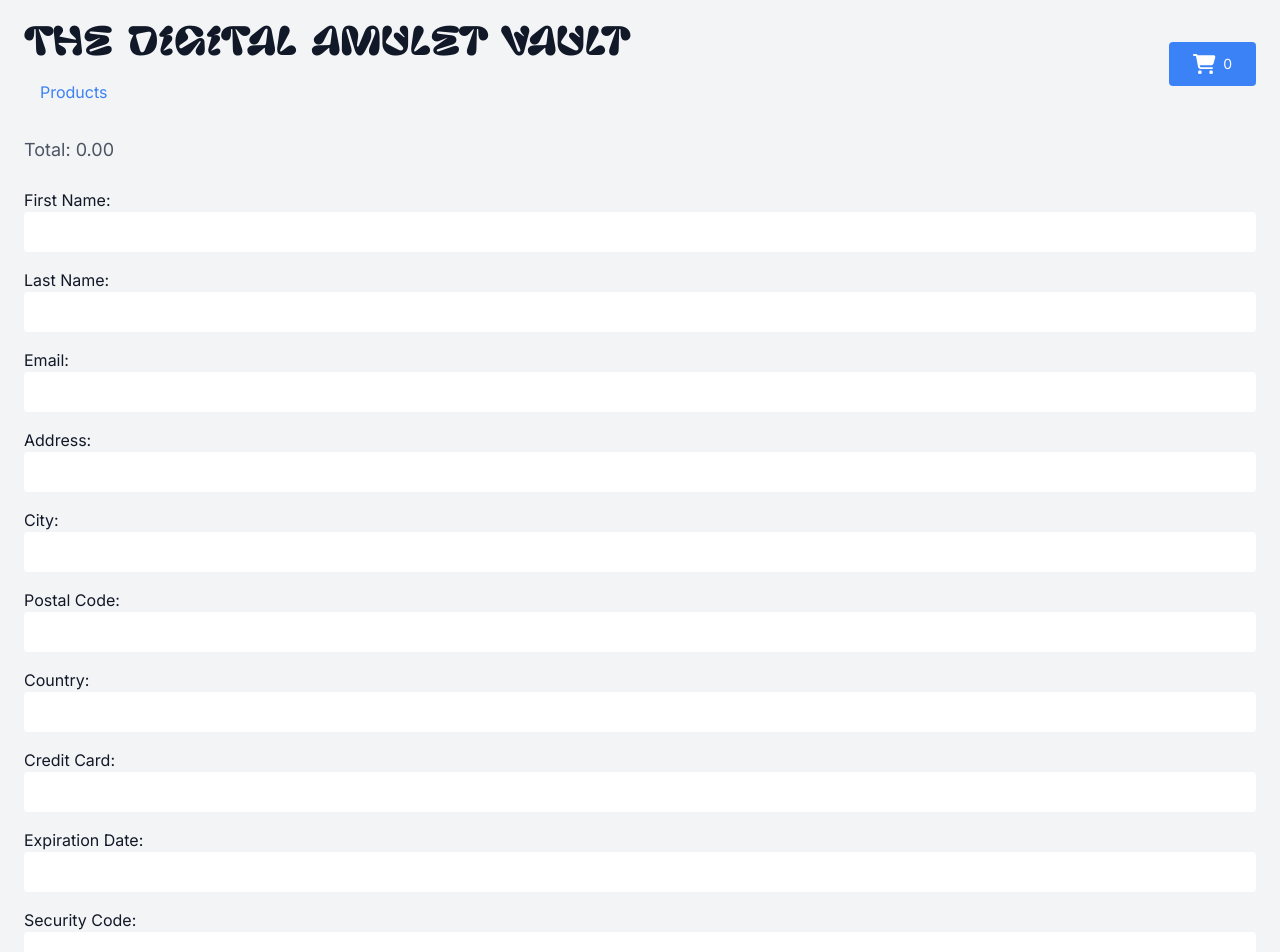
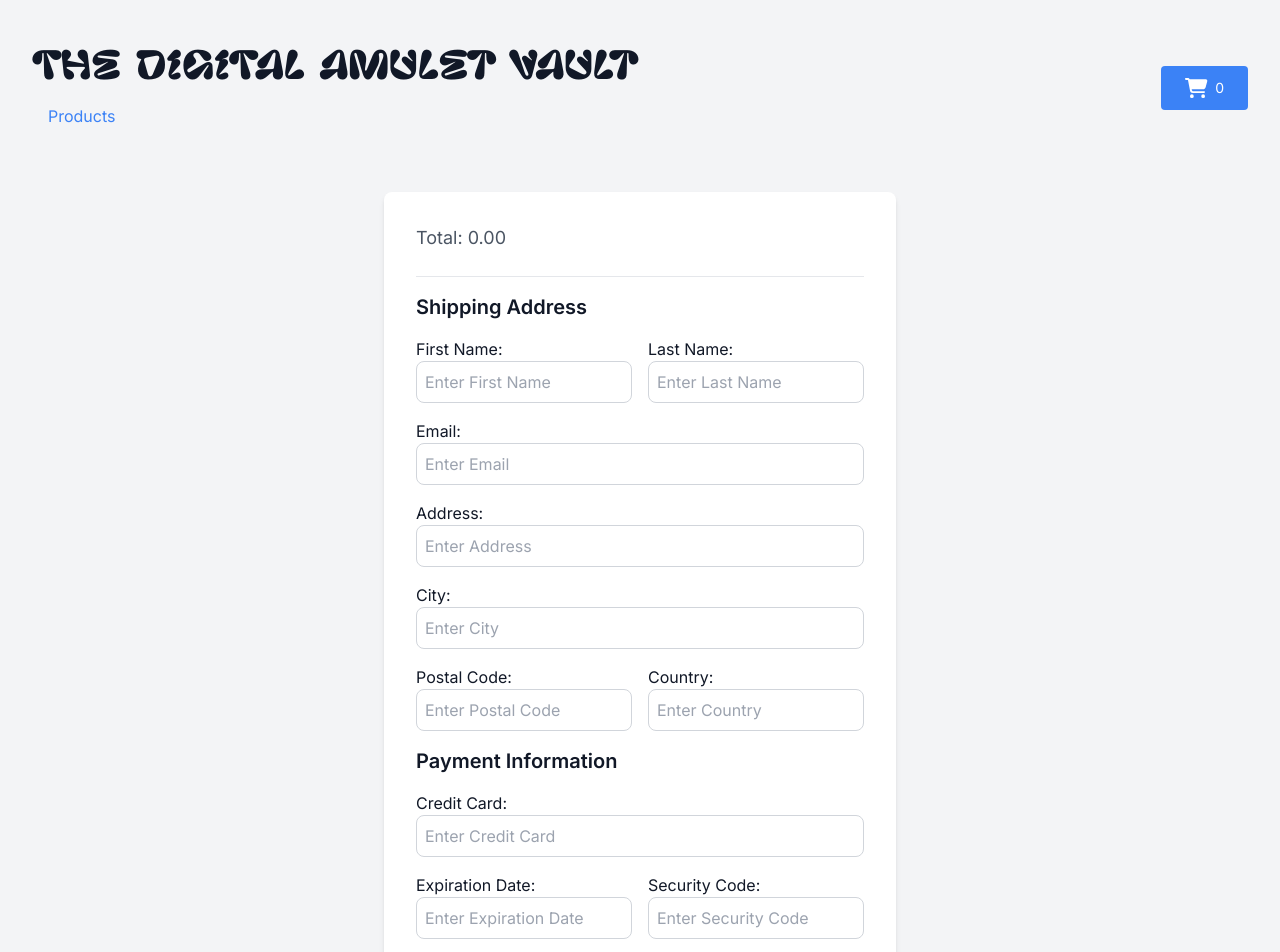
Before and after one commit to alexaldearroyo/digitalamuletvault, a Next.js app: page /checkout in a window 1280 px wide. Shown: the top 952 px of the page. Built offline with nearby package versions, Linux system fonts and the light colour scheme.

Commit message:
Improve overall Checkout Page design

```diff
--- a/src/app/checkout/page.js
+++ b/src/app/checkout/page.js
@@ -67,12 +67,19 @@ const CheckoutPage = () => {
     .toFixed(2);
 
   return (
-    <div className="container mx-auto p-6">
+    <div className="min-h-screen py-6 sm:py-12">
+      <div className="max-w-screen-xl mx-auto px-4 sm:px-6 lg:px-8">
         <Header />
-      <main className="mt-8">
+      </div>
+      <div className="flex items-start justify-center mt-0 sm:mt-2">
+        <main className="mt-8 w-full max-w-lg bg-white rounded-lg shadow-md">
+          <div className="p-4 sm:p-6 lg:p-8">
             <p className="text-lg text-gray-600 mb-6">Total: {totalPrice}</p>
+            <hr className="my-4" /> {/* Separator line */}
+            <form onSubmit={handleSubmit} className="space-y-4">
+              <h2 className="text-xl font-semibold">Shipping Address</h2>
 
-        <form onSubmit={handleSubmit} className="space-y-4">
+              <div className="grid grid-cols-2 gap-4">
                 <div>
                   <label>
                     First Name:
@@ -80,9 +87,10 @@ const CheckoutPage = () => {
                       type="text"
                       name="firstName"
                       value={firstName}
+                      placeholder="Enter First Name"
                       data-test-id="checkout-first-name"
                       onChange={handleChange}
-                className="border-gray-300 rounded p-2 w-full"
+                      className="border border-gray-300 rounded-lg p-2 w-full"
                     />
                   </label>
                 </div>
@@ -94,11 +102,13 @@ const CheckoutPage = () => {
                       type="text"
                       name="lastName"
                       value={lastName}
+                      placeholder="Enter Last Name"
                       data-test-id="checkout-last-name"
                       onChange={handleChange}
-                className="border-gray-300 rounded p-2 w-full"
+                      className="border border-gray-300 rounded-lg p-2 w-full"
                     />
                   </label>
+                </div>
               </div>
 
               <div>
@@ -108,9 +118,10 @@ const CheckoutPage = () => {
                     type="email"
                     name="email"
                     value={email}
+                    placeholder="Enter Email"
                     data-test-id="checkout-email"
                     onChange={handleChange}
-                className="border-gray-300 rounded p-2 w-full"
+                    className="border border-gray-300 rounded-lg p-2 w-full"
                   />
                 </label>
               </div>
@@ -122,9 +133,10 @@ const CheckoutPage = () => {
                     type="text"
                     name="address"
                     value={address}
+                    placeholder="Enter Address"
                     data-test-id="checkout-address"
                     onChange={handleChange}
-                className="border-gray-300 rounded p-2 w-full"
+                    className="border border-gray-300 rounded-lg p-2 w-full"
                   />
                 </label>
               </div>
@@ -136,13 +148,15 @@ const CheckoutPage = () => {
                     type="text"
                     name="city"
                     value={city}
+                    placeholder="Enter City"
                     data-test-id="checkout-city"
                     onChange={handleChange}
-                className="border-gray-300 rounded p-2 w-full"
+                    className="border border-gray-300 rounded-lg p-2 w-full"
                   />
                 </label>
               </div>
 
+              <div className="grid grid-cols-2 gap-4">
                 <div>
                   <label>
                     Postal Code:
@@ -150,9 +164,10 @@ const CheckoutPage = () => {
                       type="text"
                       name="postalCode"
                       value={postalCode}
+                      placeholder="Enter Postal Code"
                       data-test-id="checkout-postal-code"
                       onChange={handleChange}
-                className="border-gray-300 rounded p-2 w-full"
+                      className="border border-gray-300 rounded-lg p-2 w-full"
                     />
                   </label>
                 </div>
@@ -164,12 +179,16 @@ const CheckoutPage = () => {
                       type="text"
                       name="country"
                       value={country}
+                      placeholder="Enter Country"
                       data-test-id="checkout-country"
                       onChange={handleChange}
-                className="border-gray-300 rounded p-2 w-full"
+                      className="border border-gray-300 rounded-lg p-2 w-full"
                     />
                   </label>
                 </div>
+              </div>
+
+              <h2 className="text-xl font-semibold">Payment Information</h2>
 
               <div>
                 <label>
@@ -178,13 +197,15 @@ const CheckoutPage = () => {
                     type="text"
                     name="creditCard"
                     value={creditCard}
+                    placeholder="Enter Credit Card"
                     data-test-id="checkout-credit-card"
                     onChange={handleChange}
-                className="border-gray-300 rounded p-2 w-full"
+                    className="border border-gray-300 rounded-lg p-2 w-full"
                   />
                 </label>
               </div>
 
+              <div className="grid grid-cols-2 gap-4 mb-8">
                 <div>
                   <label>
                     Expiration Date:
@@ -192,9 +213,10 @@ const CheckoutPage = () => {
                       type="text"
                       name="expirationDate"
                       value={expirationDate}
+                      placeholder="Enter Expiration Date"
                       data-test-id="checkout-expiration-date"
                       onChange={handleChange}
-                className="border-gray-300 rounded p-2 w-full"
+                      className="border border-gray-300 rounded-lg p-2 w-full"
                     />
                   </label>
                 </div>
@@ -206,32 +228,36 @@ const CheckoutPage = () => {
                       type="text"
                       name="securityCode"
                       value={securityCode}
+                      placeholder="Enter Security Code"
                       data-test-id="checkout-security-code"
                       onChange={handleChange}
-                className="border-gray-300 rounded p-2 w-full"
+                      className="border border-gray-300 rounded-lg p-2 w-full"
                     />
                   </label>
+                </div>
               </div>
 
               {error && <p className="text-red-500">{error}</p>}
 
-          <div>
+              <div className="flex justify-center space-x-4 pt-5 pb-4">
                 <button
                   type="submit"
                   data-test-id="checkout-confirm-order"
-              className="bg-blue-500 text-white px-6 py-3 rounded hover:bg-blue-600 transition duration-300"
+                  className="bg-blue-500 text-white px-6 py-3 rounded-lg hover:bg-blue-600 transition duration-300"
                 >
                   Confirm Order
                 </button>
-          </div>
-        </form>
 
                 <Link href="/">
-          <span className="inline-block bg-blue-500 text-white px-6 py-3 rounded mt-4 hover:bg-blue-600 transition duration-300">
+                  <span className="inline-block bg-blue-500 text-white px-6 py-3 rounded-lg hover:bg-blue-600 transition duration-300">
                     Continue Shopping
                   </span>
                 </Link>
+              </div>
+            </form>
+          </div>
         </main>
+      </div>
     </div>
   );
 };
```
Lines whose indentation alone changed are shown as unchanged.
